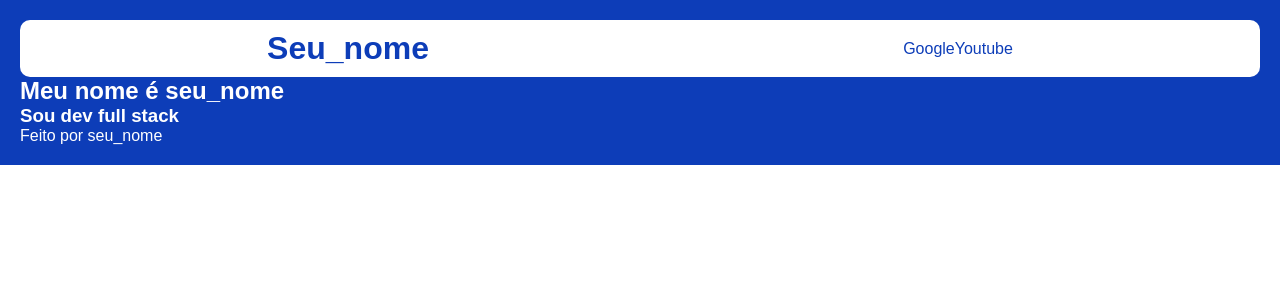
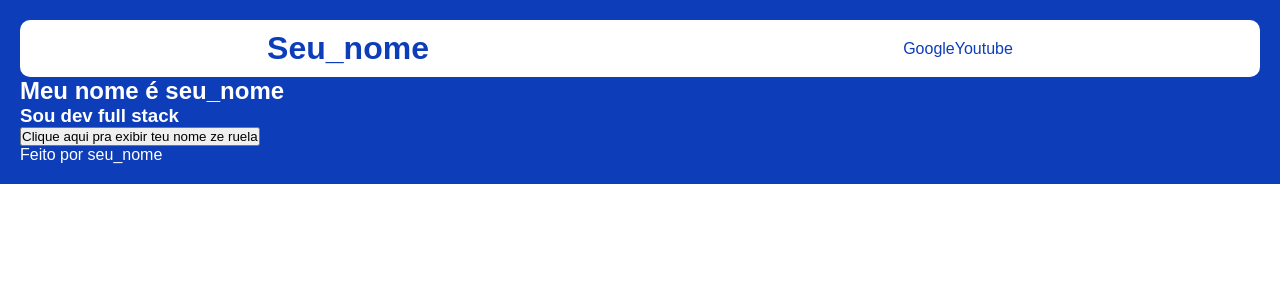
Before and after one commit to MariaLuizaVicentini/CursoReact-Ref-JulioCode, a React (Vite) app: page / in a window 1280 px wide. Shown: the top 300 px of the page. Built offline with nearby package versions, Linux system fonts and the light colour scheme.

Commit message:
feat: aprendendo sobre o principio da dinamicidade com eventos

```diff
--- a/src/Conteudo.jsx
+++ b/src/Conteudo.jsx
@@ -1,10 +1,17 @@
 import React from "react";
 
 function Conteudo(){
+    function clicouNoBotao(){
+        alert("Clicou no botao")
+    }
+
     return(
         <main>
             <h2>Meu nome é seu_nome</h2>
             <h3>Sou dev full stack</h3>
+            <button onClick={clicouNoBotao}>
+                Clique aqui pra exibir teu nome ze ruela
+            </button>
         </main>
     )
 }
```
Also changed, not shown: 1 other file (tests, documents, lock files or other folders).
